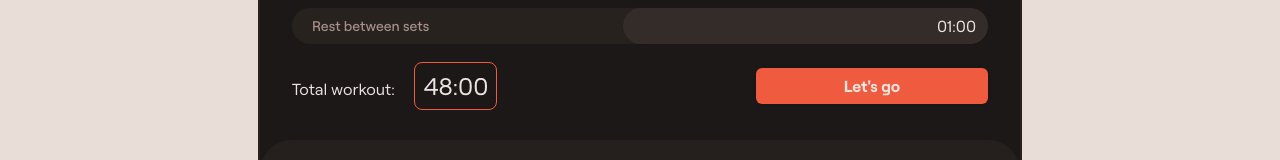
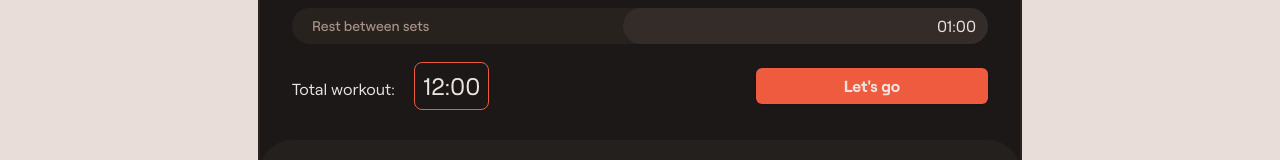
Before and after one commit to danarocha-br/timeta, a Next.js app: page / in a window 1280 px wide. Shown: the part 388-548 px from the top of the page. Built offline with nearby package versions, Linux system fonts and the light colour scheme.

Commit message:
:bug: fix: total time calculation

```diff
--- a/src/app/globals.css
+++ b/src/app/globals.css
@@ -82,8 +82,8 @@ body {
     --radius: 0.5rem;
   }
   .light {
-    --background: 17 20% 90%;
-    --surface: 17 25% 95%;
+    --background: 17 20% 96%;
+    --surface: 17 20% 93%;
     --foreground: 26 11% 5.5%;
     --card: 17 29% 99%;
     --card-foreground: 26 11% 5.5%;
@@ -93,7 +93,7 @@ body {
     --primary-foreground: 60 9.1% 97.8%;
     --secondary: 17 22% 85%;
     --secondary-foreground: 24 9.8% 10%;
-    --muted: 17 20% 91%;
+    --muted: 17 16% 89%;
     --muted-foreground: 17 8% 55%;
     --accent: 17 20% 58%;
     --accent-foreground: 24 9.8% 10%;
@@ -104,7 +104,7 @@ body {
     --warning: 38 94% 67%;
     --warning-foreground: 60 9.1% 97.8%;
     --border: 17 24% 97%;
-    --input: 17 25% 99%;
+    --input: 17 16% 96.5%;
     --text-primary: 17 25% 14%;
     --text-header: 26 11% 5.5%;
     --ring: 17 20% 89%;
@@ -116,10 +116,10 @@ body {
     --radius: 0.5rem;
   }
   .toned {
-    --background: 17 29% 88%;
+    --background: 17 24% 88%;
     --surface: 16 11% 10%;
     --foreground: 17 20% 90%;
-    --card: 16 11% 13%;
+    --card: 16 10% 13%;
     --card-foreground: 51 17% 95%;
     --popover: 0 0% 100%;
     --popover-foreground: 20 14.3% 4.1%;
--- a/src/components/ui/header.tsx
+++ b/src/components/ui/header.tsx
@@ -39,10 +39,8 @@ export const Header: React.FC = () => {
 
       <div className="flex gap-2 items-center">
         <Sheet>
-          <SheetTrigger  className='focus:outline-none'>
-            <TooltipProvider>
-              <Tooltip>
-                <TooltipTrigger asChild>
+          <SheetTrigger asChild className='focus:outline-none'>
+
                   <Button
                     variant="ghost"
                     size="icon"
@@ -50,12 +48,7 @@ export const Header: React.FC = () => {
                   >
                     <HelpCircle />
                   </Button>
-                </TooltipTrigger>
-                <TooltipContent>
-                  <p>What is a tabata?</p>
-                </TooltipContent>
-              </Tooltip>
-            </TooltipProvider>
+
           </SheetTrigger>
           <SheetContent>
             <SheetHeader>
--- a/src/components/ui/timer/form.tsx
+++ b/src/components/ui/timer/form.tsx
@@ -88,13 +88,6 @@ export function TabataForm() {
     }
   };
 
-  const totalTime = useMemo(() => {
-    const timeOn = form.watch("time_on");
-    const timeOff = form.watch("time_off");
-    const restTime = form.watch("rest_time");
-    const numberOfSets = form.watch("number_of_sets");
-    const roundsPerSet = form.watch("rounds_per_set");
-
   const parseTime = (time: string) => {
     if (!time || time.length < 4) return 0;
     const minutes = parseInt(time.slice(0, -2), 10);
@@ -102,16 +95,17 @@ export function TabataForm() {
     return isNaN(minutes) || isNaN(seconds) ? 0 : minutes * 60 + seconds; // Convert to total seconds
   };
 
-    const totalOn = parseTime(timeOn) || 0;
-    const totalOff = parseTime(timeOff) || 0;
-    const totalRest = parseTime(restTime) || 0;
+  const totalTime = useMemo(() => {
+    const timeOn = parseTime(form.watch("time_on")) || 0; // Time on in seconds
+    const timeOff = parseTime(form.watch("time_off")) || 0; // Time off in seconds
+    const numberOfSets = Number(form.watch("number_of_sets")) || 0; // Number of sets
+    const roundsPerSet = Number(form.watch("rounds_per_set")) || 0; // Rounds per set
 
-    const totalSets = Number(numberOfSets) || 0;
-    const totalRounds = Number(roundsPerSet) || 0;
+    // Calculate total time for one round (time on + time off)
+    const totalTimeForOneRound = timeOn + timeOff;
 
-    // Total time calculation
-    const totalWorkoutTime =
-      (totalOn + totalOff + totalRest) * totalRounds * totalSets;
+    // Total workout time calculation
+    const totalWorkoutTime = totalTimeForOneRound * roundsPerSet * numberOfSets;
 
     // Convert back to hours, minutes, and seconds
     const totalHours = Math.floor(totalWorkoutTime / 3600);
@@ -129,7 +123,8 @@ export function TabataForm() {
             "0"
           )}`
       : "00:00:00";
-  }, [form]);
+  // eslint-disable-next-line react-hooks/exhaustive-deps
+  }, [form.watch("time_on"), form.watch("time_off"), form.watch("number_of_sets"), form.watch("rounds_per_set")]);
 
   function onSubmit(data: z.infer<typeof FormSchema>) {
     const formattedData = {
--- a/src/components/ui/timer/index.tsx
+++ b/src/components/ui/timer/index.tsx
@@ -11,10 +11,10 @@ import {
 } from "./animation";
 import { Button } from "../button";
 import { TabataForm } from "./form";
+import { TimerButton } from "./button";
 
 import { useTabataStore } from "@/store/tabata";
 import { cn } from "@/lib/utils";
-import { TimerButton } from "./button";
 
 const timeStringToSeconds = (timeString: string): number => {
   const [minutes, seconds] = timeString.split(":").map(Number);
--- a/src/store/tabata.ts
+++ b/src/store/tabata.ts
@@ -35,8 +35,8 @@ interface TabataState {
 export const initialTabataConfig: TabataConfig = {
   sets: 3,
   roundsPerSet: 8,
-  timeOn: "00:45",
-  timeOff: "00:15",
+  timeOn: "00:20",
+  timeOff: "00:10",
   restBetweenSets: "01:00",
 };
 
```
Lines whose indentation alone changed are shown as unchanged.
